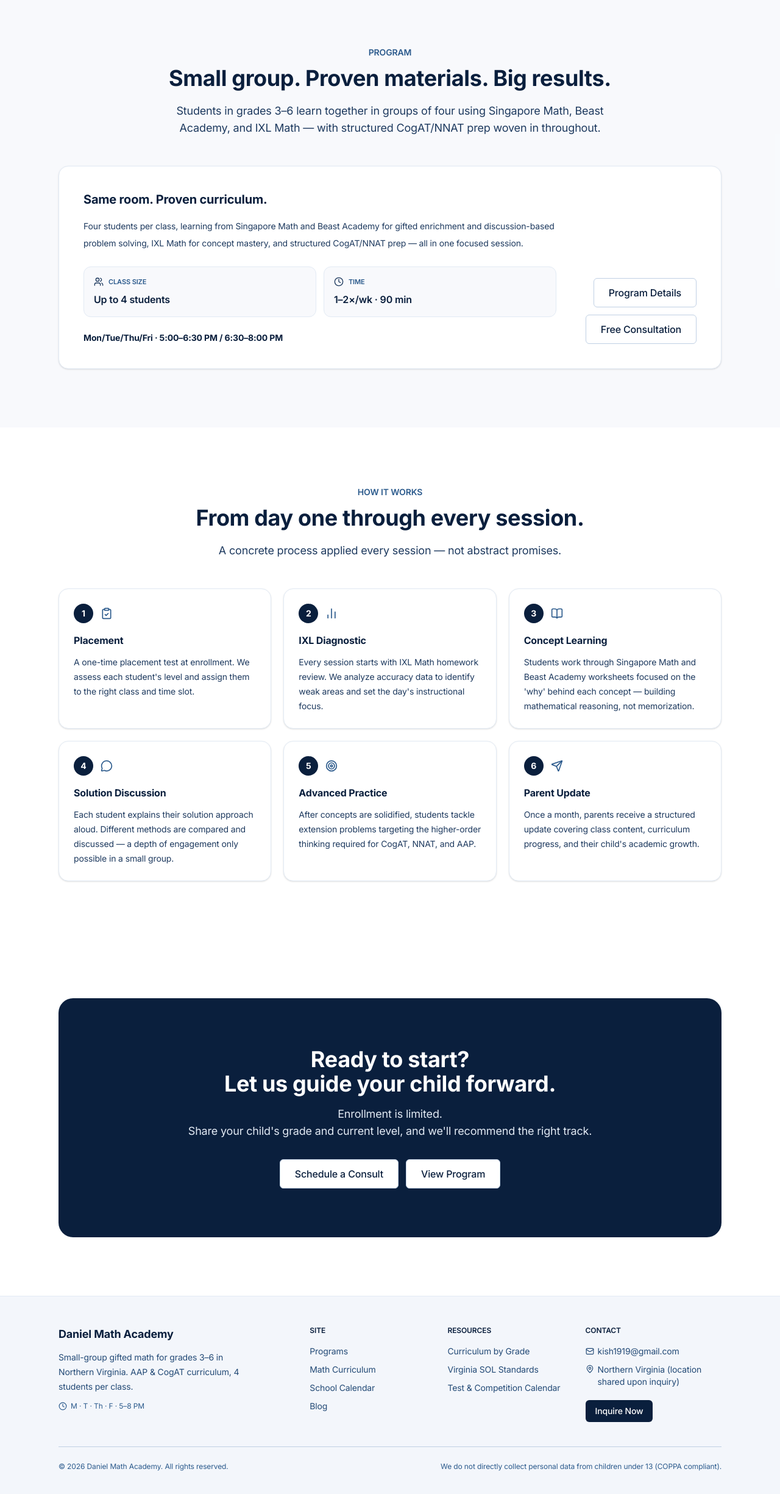
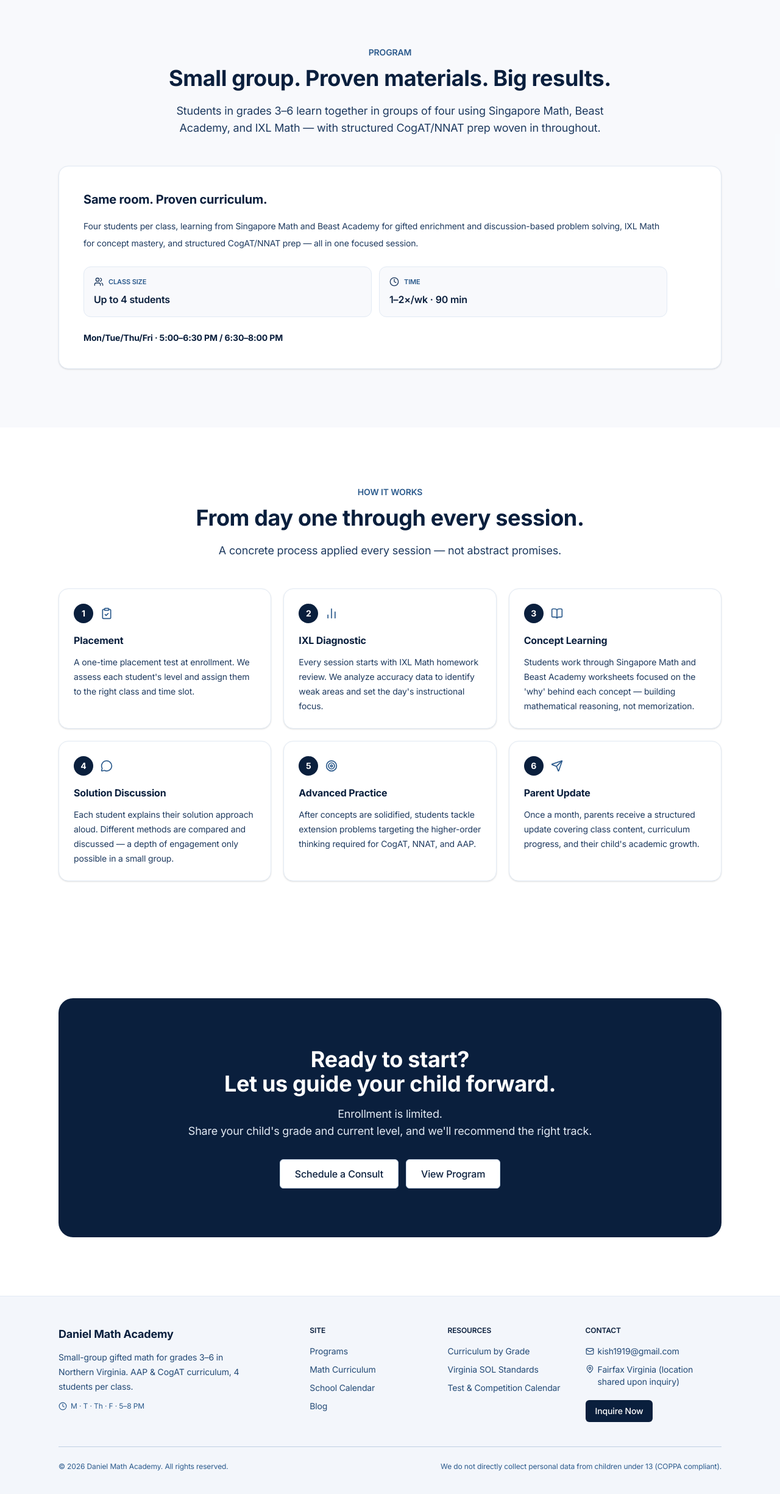
Before and after one commit to kish191919/DanielMath, a Next.js app: page /en in a window 1280 px wide. Shown: the part 1052-3502 px from the top of the page at 61% size. Built offline with nearby package versions, Linux system fonts and the light colour scheme.

Commit message:
업데이트

```diff
--- a/src/app/[locale]/(marketing)/page.tsx
+++ b/src/app/[locale]/(marketing)/page.tsx
@@ -39,7 +39,7 @@ export default async function HomePage({ params }: Props) {
       <LocalBusinessJsonLd />
       <HeroSection d={d.home} lp={lp} isKo={isKo} />
       <Stats d={d.home} isKo={isKo} />
-      <ProgramsPreview d={d.home} lp={lp} isKo={isKo} />
+      <ProgramsPreview d={d.home} isKo={isKo} />
       <HowItWorks d={d.home} isKo={isKo} />
       <FinalCTA d={d.home} lp={lp} isKo={isKo} />
     </>
@@ -121,7 +121,7 @@ function Stats({ d, isKo }: { d: Awaited<ReturnType<typeof getDictionary>>["home
   );
 }
 
-function ProgramsPreview({ d, lp, isKo }: { d: Awaited<ReturnType<typeof getDictionary>>["home"]; lp: (p: string) => string; isKo: boolean }) {
+function ProgramsPreview({ d, isKo }: { d: Awaited<ReturnType<typeof getDictionary>>["home"]; isKo: boolean }) {
   const p = d.programs;
   return (
     <Section className="bg-navy-50/60">
@@ -173,14 +173,6 @@ function ProgramsPreview({ d, lp, isKo }: { d: Awaited<ReturnType<typeof getDict
               </p>
             </div>
 
-            <div className="flex flex-col gap-3 lg:items-end lg:justify-end">
-              <Button href={lp("/programs")} variant="secondary" size="lg" className="min-w-[10rem]">
-                {p.ctaDetails}
-              </Button>
-              <Button href={lp("/inquire")} variant="secondary" size="lg" className="min-w-[10rem]">
-                {p.ctaInquire}
-              </Button>
-            </div>
           </div>
         </div>
       </Container>
--- a/src/lib/site-config.ts
+++ b/src/lib/site-config.ts
@@ -6,7 +6,7 @@ export const siteConfig = {
     "4명 소수 정예, AAP·CogAT/NNAT 통합 커리큘럼으로 3-6학년 영재 수학을 키우는 한인 수학 아카데미.",
   descriptionEn:
     "A small-group gifted math academy for grades 3–6 in Northern Virginia. AAP, CogAT/NNAT — 4 students per class, Mon/Tue/Thu/Fri.",
-  region: "Northern Virginia",
+  region: "Fairfax Virginia",
   contactEmail: "kish1919@gmail.com",
   hours: "M · T · Th · F · 5–8 PM",
   hoursKo: "월·화·목·금 오후 5–8시",
```
